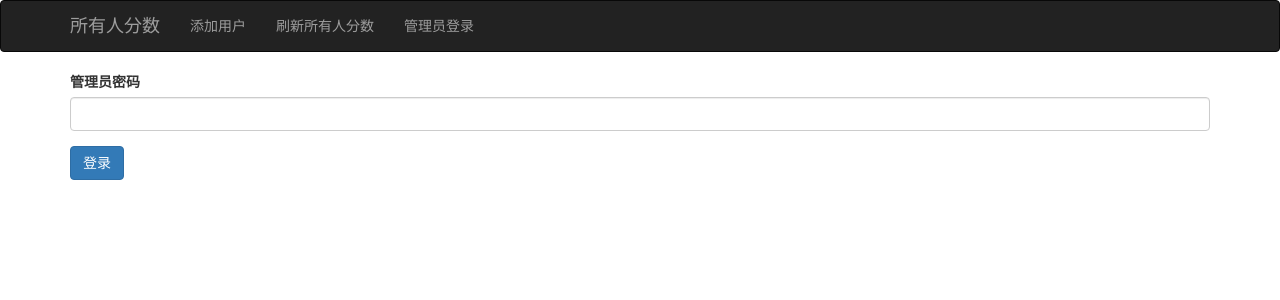
After one commit to hutwuguangrong/CodeforcesScoring, a Flask app: page /login/ in a window 1280 px wide. The commit adds this page. Shown: the top 300 px of the page. Run offline with Flask 2, Linux system fonts and the light colour scheme; some libraries are stand-ins or nearby versions.

Commit message:
添加管理员

```diff
--- a/app.py
+++ b/app.py
@@ -1,8 +1,11 @@
-from flask import Flask, render_template, redirect, url_for, flash, request
+import time
+
+from flask import Flask, render_template, redirect, url_for, flash, request, make_response
 from flask.views import MethodView
 from flask_bootstrap import Bootstrap
 from sqlalchemy.orm import sessionmaker
 from flask_cors import *
+from werkzeug.utils import escape
 
 from models import engine, User
 
@@ -10,7 +13,7 @@ app = Flask(__name__)
 CORS(app, supports_credentials=True)
 
 app.config["SECRET_KEY"] = "123456"
-app.config["ROOT"] = "hutacm601"
+app.config["token"] = "hutacm601"
 bootstrap = Bootstrap(app)
 
 
@@ -74,6 +77,10 @@ class AddUser(MethodView):
 # 删除用户
 class DeleteUser(MethodView):
     def post(self, id):
+        token = request.cookies.get("token")
+        if token != app.config["token"]:
+            flash("不是管理员不能删除！")
+            return redirect(url_for("show_all_user"))
         DBSession = sessionmaker(bind=engine)
         session = DBSession()
         user = session.query(User).filter(User.id == id).first()
@@ -90,6 +97,7 @@ class DeleteUser(MethodView):
             return redirect(url_for("show_all_user"))
         flash("删除成功！")
         session.close()
+        time.sleep(1)
         return redirect(url_for("show_all_user"))
 
 
@@ -113,10 +121,31 @@ class UpdateUser(MethodView):
         return redirect(url_for("show_all_user"))
 
 
+class Login(MethodView):
+    def get(self):
+        return render_template("auth.html")
+
+    def post(self):
+        token = request.values.get("token")
+        location = url_for("show_all_user")
+        response = make_response(
+            '<!DOCTYPE HTML PUBLIC "-//W3C//DTD HTML 3.2 Final//EN">\n'
+            "<title>Redirecting...</title>\n"
+            "<h1>Redirecting...</h1>\n"
+            "<p>You should be redirected automatically to target URL: "
+            '<a href="%s">%s</a>.  If not click the link.'
+            % (escape(location),
+               escape(location)), 302)
+        response.set_cookie("token", token)
+        response.headers["Location"] = location
+        return response
+
+
 app.add_url_rule("/add_user/", view_func=AddUser.as_view("add_user"))
 app.add_url_rule("/update_user/", view_func=UpdateUser.as_view("update_user"))
 app.add_url_rule("/show_all_user/", view_func=ShowAllUser.as_view("show_all_user"))
 app.add_url_rule("/delete_user/<id>/", view_func=DeleteUser.as_view("delete_user"))
+app.add_url_rule("/login/", view_func=Login.as_view("login"))
 
 
 def get_rating(url):
@@ -131,7 +160,7 @@ def get_rating(url):
     sel5 = "#pageContent > div:nth-child(3) > div.userbox > div.info > ul > li:nth-child(1) > span.user-cyan"  # 蓝
     sel6 = "#pageContent > div:nth-child(3) > div.userbox > div.info > ul > li:nth-child(1) > span.user-blue"  # 绿
     sel7 = "#pageContent > div:nth-child(3) > div.userbox > div.info > ul > li:nth-child(1) > span.user-gray"  # 银
-    sel8 = "#pageContent > div:nth-child(3) > div.userbox > div.info > ul > li:nth-child(1) > span.user-green" # 绿
+    sel8 = "#pageContent > div:nth-child(3) > div.userbox > div.info > ul > li:nth-child(1) > span.user-green"  # 绿
     sels = [sel1, sel2, sel3, sel4, sel5, sel6, sel7, sel8]
     for sel in sels:
         results = r.html.find(sel)
--- a/templates/add_user.html
+++ b/templates/add_user.html
@@ -3,7 +3,6 @@
 <form>
     <div class="form-group">
         <label for="username">姓名</label>
-        <!--        <input type="email" class="form-control" id="exampleInputEmail1" aria-describedby="emailHelp">-->
         <input type="text" class="form-control" id="username" name="user_name">
         <small class="form-text text-muted">请填写你的真实姓名</small>
     </div>
--- /dev/null
+++ b/templates/auth.html
@@ -0,0 +1,10 @@
+{% extends "base.html" %}
+{% block page_content %}
+<form>
+    <div class="form-group">
+        <label for="username">管理员密码</label>
+        <input type="text" class="form-control" id="username" name="token">
+    </div>
+    <button type="submit" class="btn btn-primary" formmethod="post" formaction="{{ url_for('login')}}">登录</button>
+</form>
+{% endblock %}
--- a/templates/base.html
+++ b/templates/base.html
@@ -25,6 +25,9 @@
             <ul class="nav navbar-nav">
                 <li><a href="{{ url_for('update_user') }}">刷新所有人分数</a></li>
             </ul>
+            <ul class="nav navbar-nav">
+                <li><a href="{{ url_for('login') }}">管理员登录</a></li>
+            </ul>
         </div>
     </div>
 </div>
--- a/templates/error.html
+++ b/templates/error.html
@@ -0,0 +1,4 @@
+{% extends "base.html" %}
+{% block page_content %}
+<h1>登录成功！</h1>
+{% endblock %}
```
Also changed, not shown: templates/login_ok.html (added).
